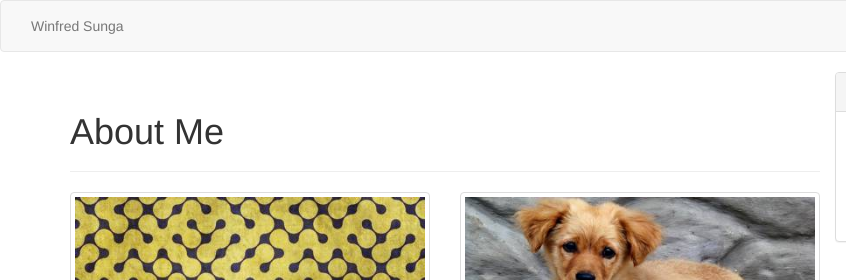
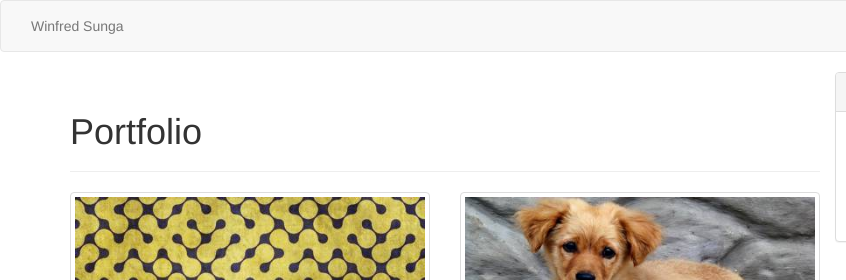
Before and after one commit to winfredSunga-jw0226/winfredSunga-jw0226.github.io, a plain HTML site: page portfolio.html in a window 1280 px wide. Shown: the top 280 px of the page, 0-846 px from the left. Drawn offline with nearby package versions, Linux system fonts and the light colour scheme.

Commit message:
fixed header issue

```diff
--- a/portfolio.html
+++ b/portfolio.html
@@ -29,7 +29,7 @@
         <div class="row"> <!-- row 1 -->
           <div class="col-md-12">
             <div class="page-header">
-              <h1>About Me</h1>
+              <h1>Portfolio</h1>
             </div>
           </div>
         </div> <!-- end of row 1 -->
```
